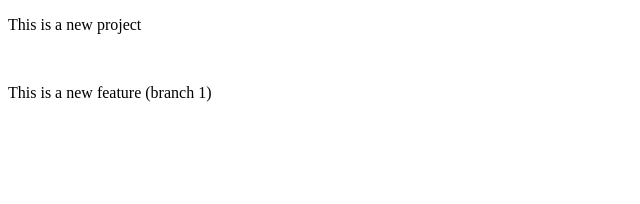
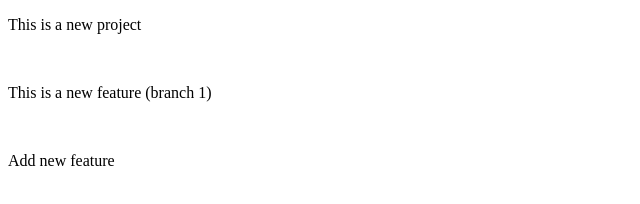
Before and after one commit to rahulkakireddy/LocalRepo, a plain HTML site: page index.html in a window 1280 px wide. Shown: the whole page, without its empty margins (0-640 px from the left). Drawn offline with Linux system fonts and the light colour scheme.

```diff
--- a/index.html
+++ b/index.html
@@ -9,5 +9,7 @@
     <p> This is a new project </p>
     <br>
     <p> This is a new feature (branch 1) </p>
+    <br>
+    <p> Add new feature </p>
 </body>
 </html>
```
